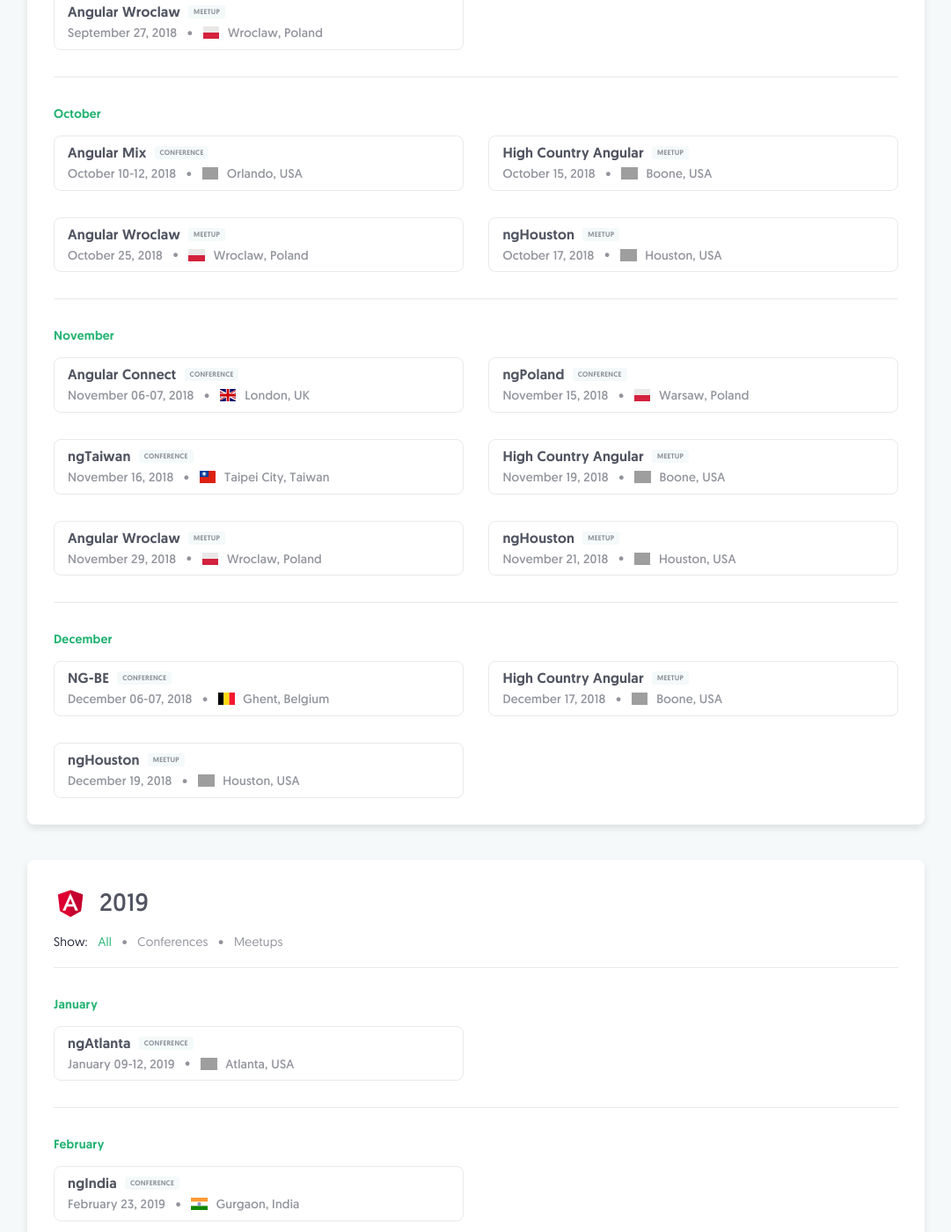
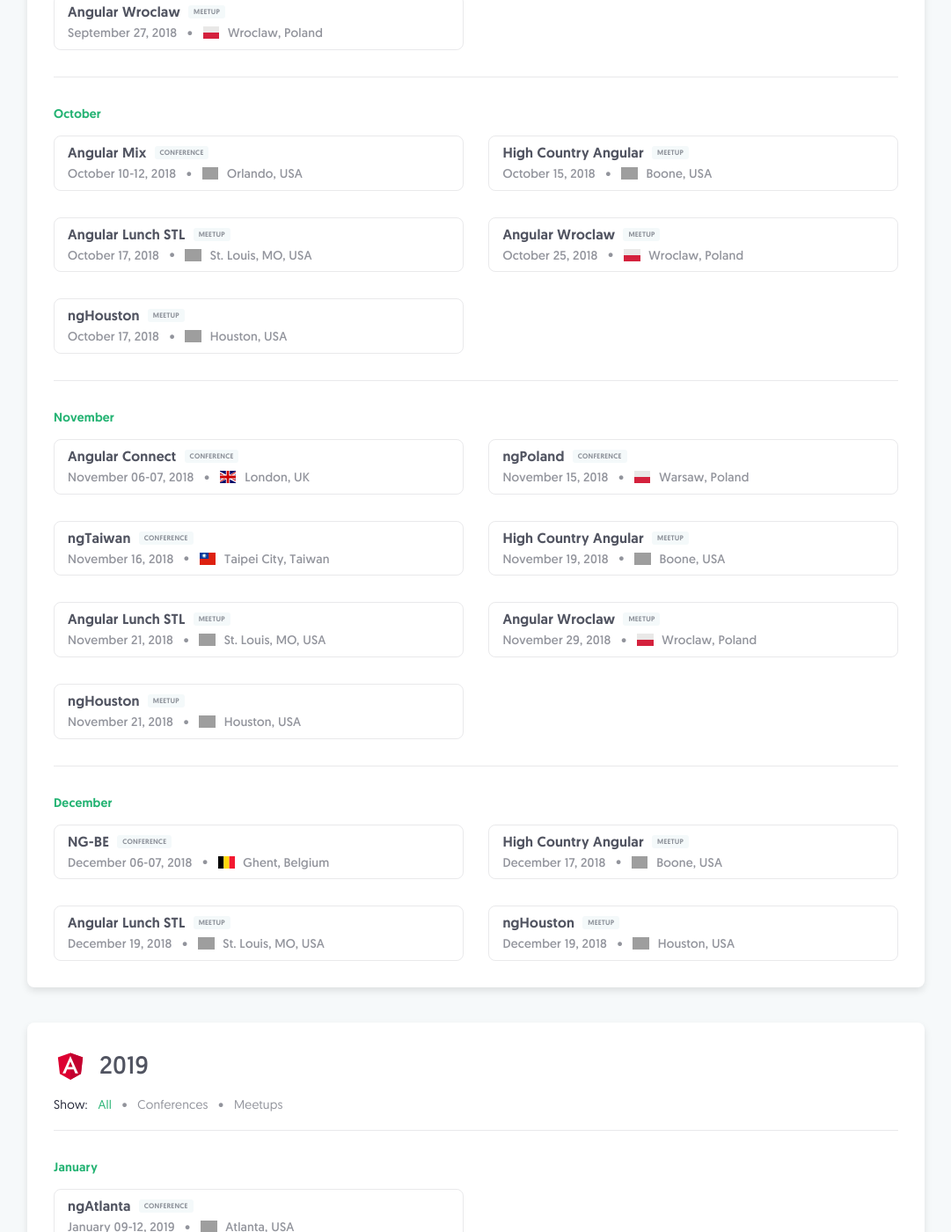
Before and after one commit to zhangen69/angularconferences.github.io, a Jekyll site: the page built from index.html, in a window 1280 px wide and 1400 px high, scrolled down 1172 px. Shown: the whole window at 88% size, without its empty margins (99-1180 px from the left). Built offline with Jekyll 4.4.1, drawn with Linux system fonts in a browser that asks for light colours; grey boxes are pictures that could not be loaded.

Commit message:
Update with Angular Lunch STL
Adding our meetups to the 2018 calendar.

```diff
--- a/_data/2018.json
+++ b/_data/2018.json
@@ -107,6 +107,22 @@
     },
     {
       "metadata": {
+        "country_code": "US",
+        "location": "St. Louis, MO",
+        "title": "Angular Lunch STL",
+        "date": "17",
+        "logo": "STLAngularLunch.svg",
+        "type": "meetup",
+        "desc": "We meet at lunch time to talk about all things Angular. Usually one Wednesday per month. Come join us for presentations and deep Angular discussion. Lunch will be provided."
+      },
+      "links": {
+        "youtube": "https://www.youtube.com/user/OasisDigitalSoftware",
+        "meetup": "https://www.meetup.com/Angular-Lunch/",
+        "twitter": "Angular_Lunch"
+      }
+    },
+    {
+      "metadata": {
         "country_code": "PL",
         "location": "Wroclaw",
         "title": "Angular Wroclaw",
@@ -203,6 +219,22 @@
     },
     {
       "metadata": {
+        "country_code": "US",
+        "location": "St. Louis, MO",
+        "title": "Angular Lunch STL",
+        "date": "21",
+        "logo": "STLAngularLunch.svg",
+        "type": "meetup",
+        "desc": "We meet at lunch time to talk about all things Angular. Usually one Wednesday per month. Come join us for presentations and deep Angular discussion. Lunch will be provided."
+      },
+      "links": {
+        "youtube": "https://www.youtube.com/user/OasisDigitalSoftware",
+        "meetup": "https://www.meetup.com/Angular-Lunch/",
+        "twitter": "Angular_Lunch"
+      }
+    },
+    {
+      "metadata": {
         "country_code": "PL",
         "location": "Wroclaw",
         "title": "Angular Wroclaw",
@@ -270,6 +302,22 @@
     {
       "metadata": {
         "country_code": "US",
+        "location": "St. Louis, MO",
+        "title": "Angular Lunch STL",
+        "date": "19",
+        "logo": "STLAngularLunch.svg",
+        "type": "meetup",
+        "desc": "We meet at lunch time to talk about all things Angular. Usually one Wednesday per month. Come join us for presentations and deep Angular discussion. Lunch will be provided."
+      },
+      "links": {
+        "youtube": "https://www.youtube.com/user/OasisDigitalSoftware",
+        "meetup": "https://www.meetup.com/Angular-Lunch/",
+        "twitter": "Angular_Lunch"
+      }
+    },
+    {
+      "metadata": {
+        "country_code": "US",
         "location": "Houston",
         "title": "ngHouston",
         "date": "19",
```
